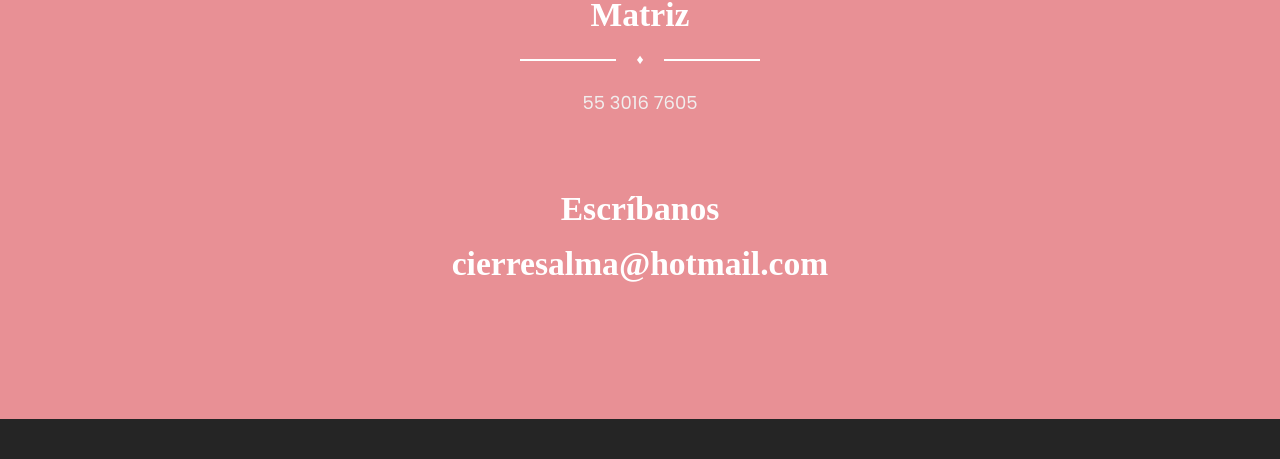
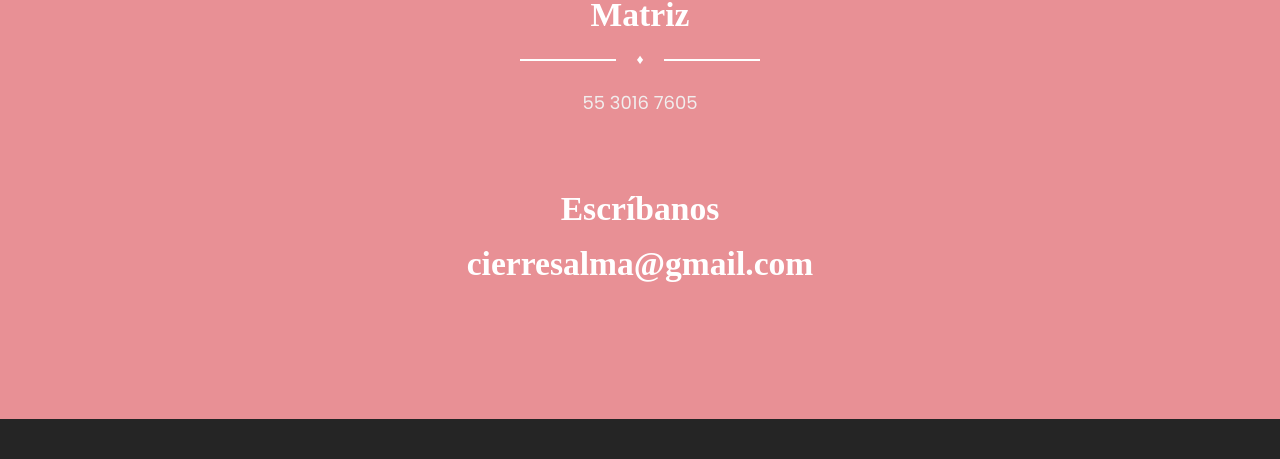
Before and after one commit to lextes/cierresalma, a plain HTML site: page index.html in a window 1280 px wide. Shown: the part 2962-3421 px from the top of the page. Drawn offline with nearby package versions, Linux system fonts and the light colour scheme; some packages are replaced by stand-ins of ours; a web font is replaced by a local one.

Commit message:
Update index.html

```diff
--- a/index.html
+++ b/index.html
@@ -244,7 +244,7 @@
                 </div>
                 <div>
                     <h2 class="text-white">Escríbanos</h2>
-                    <h2 class="text-white"> cierresalma@hotmail.com</h2>
+                    <h2 class="text-white"> cierresalma@gmail.com</h2>
                 </div>
             </div>
         </div>
```
